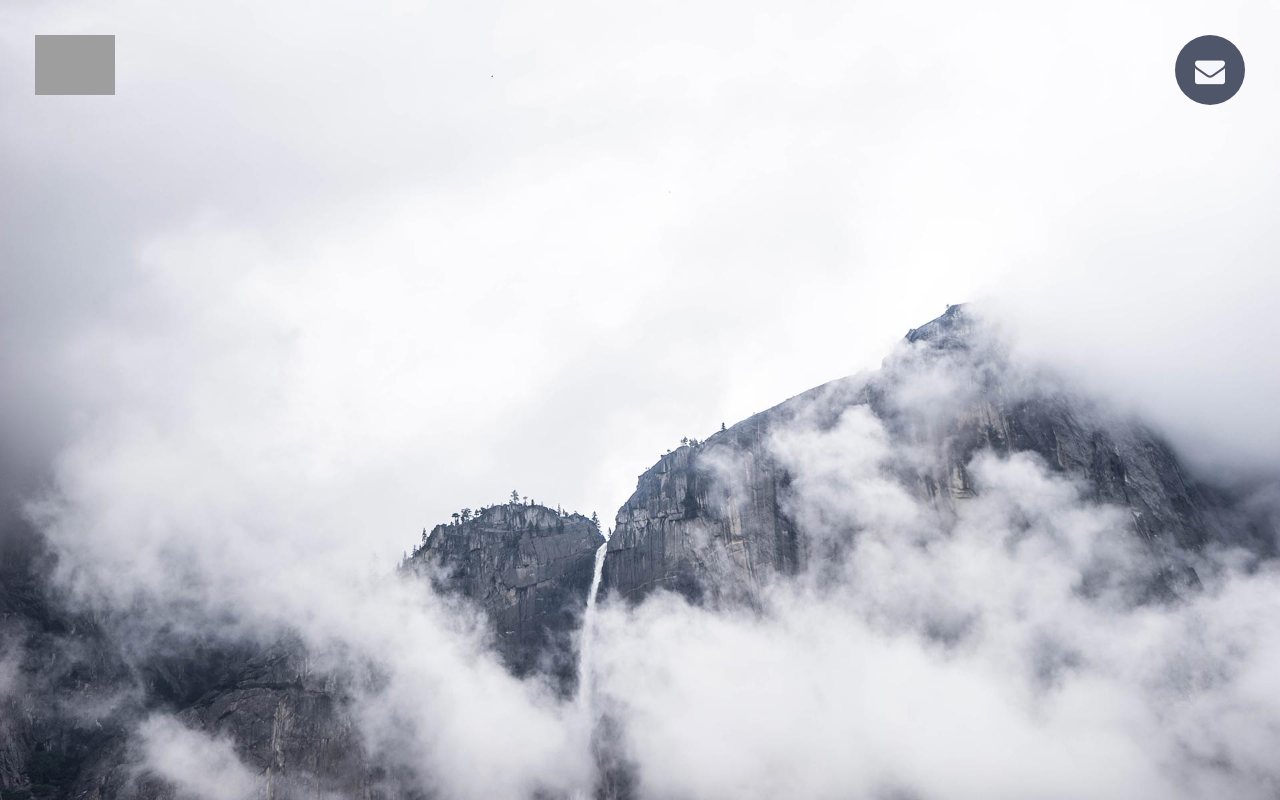
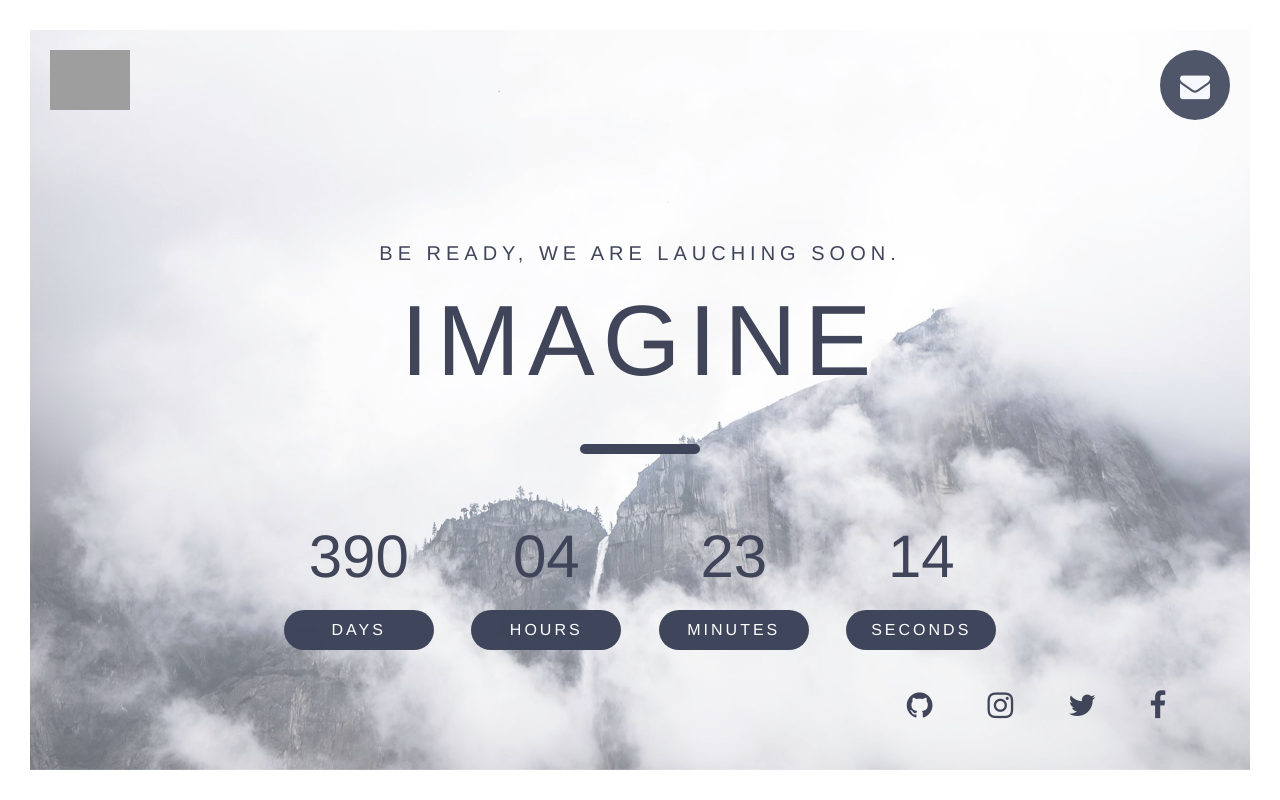
Before and after one commit to caiogranero/Countdown-website, a plain HTML site: page index.html in a window 1280 px wide. Drawn offline with Linux system fonts and the light colour scheme; grey boxes are pictures that could not be loaded.

Commit message:
second commit

```diff
--- a/app.css
+++ b/app.css
@@ -3,10 +3,13 @@ html, body{
 }
 
 body{
-	height: 100%;
     border-color: white;
     border-style: solid;
     border-width: 15px;
+    font-family: "Ubuntu Condensed", "Helvetica Neue", Helvetica, Arial, sans-serif;
+    position: relative;
+    border: 30px solid white;
+    color: rgba(62, 68, 89, 0.992157);
 }
 
 #img {
@@ -27,9 +30,13 @@ body{
     position: absolute;
 }
 
-img{
-    max-width: 100%;
-
+#overlay{
+    background-color: rgba(255, 255, 255, 0.4);
+    top: 0;
+    bottom: 0;
+    left: 0;
+    right: 0;
+    position: absolute;
 }
 
 #logo img{
@@ -60,3 +67,74 @@ img{
     font-size: 30px;
     text-align: center;
 }
+
+.main {
+
+    top: 100px;
+    padding-right: 250px;
+    padding-left: 250px;
+    position: relative;
+    width: 100%;
+    color: rgba(62, 68, 89, 0.992157);
+    display: none;
+}
+
+.main h2{
+    font-size: 20px;
+    letter-spacing: 5px;
+    text-transform: uppercase;
+    text-align: center;
+    line-height: 26px;
+}
+
+.main h1{
+    font-size: 100px;
+    letter-spacing: 8px;
+    text-transform: uppercase;
+    text-align: center;
+    line-height: 88px;
+}
+
+.main hr{
+    margin-top: 50px;
+    border-top: 10px solid rgba(62, 68, 89, 0.992157);
+    width: 120px;
+    border-radius: 5px;
+}
+
+#countdown{
+    margin-top: 40px;
+}
+
+#countdown p{
+    font-size: 60px;
+}
+
+.countdown-label {
+    color: white;
+    background-color: rgba(62, 68, 89, 0.992157);
+    border-radius: 50px;
+    height: 40px;
+    width: 150px;
+    font-size: 16px;
+    letter-spacing: 3px;
+    text-transform: uppercase;
+    text-align: center;
+    line-height: 40px;
+}
+
+footer{
+    position: absolute;
+    bottom: 50px;
+    right: 50px;
+    color: rgba(62, 68, 89, 0.992157);
+}
+
+footer .icons{
+    font-size: 30px;
+}
+
+.icons i {
+    cursor: pointer;
+    margin-right: 100px;
+}
--- a/app.js
+++ b/app.js
@@ -0,0 +1,54 @@
+var deadline = 'December 31 2017 23:59:59 GMT+0200';
+
+function getTimeRemaining(endtime) {
+	var t = Date.parse(endtime) - Date.parse(new Date());
+	var seconds = Math.floor((t / 1000) % 60);
+	var minutes = Math.floor((t / 1000 / 60) % 60);
+	var hours = Math.floor((t / (1000 * 60 * 60)) % 24);
+	var days = Math.floor(t / (1000 * 60 * 60 * 24));
+	return {
+		'total': t,
+		'days': days,
+		'hours': hours,
+		'minutes': minutes,
+		'seconds': seconds
+	};
+}
+
+function initializeClock(id, endtime) {
+	var clock = document.getElementById(id);
+  	var daysSpan = clock.querySelector('.days');
+ 	var hoursSpan = clock.querySelector('.hours');
+  	var minutesSpan = clock.querySelector('.minutes');
+  	var secondsSpan = clock.querySelector('.seconds');
+
+  	function updateClock() {
+	    var t = getTimeRemaining(endtime);
+
+	    daysSpan.innerHTML = t.days;
+	    hoursSpan.innerHTML = ('0' + t.hours).slice(-2);
+	    minutesSpan.innerHTML = ('0' + t.minutes).slice(-2);
+	    secondsSpan.innerHTML = ('0' + t.seconds).slice(-2);
+
+	    if (t.total <= 0) {
+	      	clearInterval(timeinterval);
+	    }
+	}
+
+	updateClock();
+	var timeinterval = setInterval(updateClock, 1000);
+}
+
+(function(window, document, undefined){
+
+window.onload = init;
+
+  function init(){
+  	initializeClock('countdown', deadline);
+  }
+
+})(window, document, undefined);
+
+$(document).ready(function(){
+	$( ".main" ).fadeIn( "slow");
+});
--- a/index.html
+++ b/index.html
@@ -1,26 +1,89 @@
 <html>
 	<head>
 		<link rel="stylesheet" type="text/css" href="app.css">
-		<link rel="stylesheet" type="text/css" href="bower_components/bootstrap/dist/css/bootstrap.css">
+		<link rel="stylesheet" type="text/css" href="bower_components\bootstrap\dist\css\bootstrap.css">
 		<link rel="stylesheet" type="text/css" href="bower_components/font-awesome/css/font-awesome.css">
+		<script src="bower_components/jquery/dist/jquery.js"></script>
+		<script src="app.js"></script>
 	</head>
 	<body>
 		<div class="bg">
 			<div id="img"></div>
+			<div id="overlay"></div>
 		</div>
 		<header>
 			<div class="row">
-				<div class="col-md-6">
+				<div class="col-md-6 col-xs-6 col-sm-6">
 					<div id="logo">
 						<img src="http://demo.bonefishcode.com/acrux/template/light/light-img-cloud-audio/assets/img/logo-dark.png">
 					</div>
 				</div>
-				<div class="col-md-6">
+				<div class="col-md-6 col-xs-6 col-sm-6">
 					<div id="message">
 						<i class="fa fa-envelope" aria-hidden="true"></i>
 					</div>
 				</div>
 			</div>
 		</header>
+		<div class="main">
+			<center>
+			<div class="row">
+				<div class="col-md-12">
+					<h2> BE READY, WE ARE LAUCHING SOON. </h2>
+				</div>
+			</div>
+			<div class="row">
+				<div class="col-md-12">
+					<h1> IMAGINE </h1>
+				</div>
+			</div>
+			<div class="row">
+				<div class="col-md-12">
+					<hr>
+				</div>
+			</div>
+			<div class="row" id="countdown">
+				<div class="col-md-3 col-xs-6 col-countdown">
+					<p class="days"></p>
+					<div class="countdown-label">Days</div>
+				</div>
+				<div class="col-md-3 col-xs-6 col-countdown">
+					<p class="hours"></p>
+					<div class="countdown-label">Hours</div>
+				</div>
+				<div class="col-md-3 col-xs-6 col-countdown">
+					<p class="minutes"></p>
+					<div class="countdown-label">Minutes</div>
+				</div>
+				<div class="col-md-3 col-xs-6 col-countdown">
+					<p class="seconds"></p>
+					<div class="countdown-label">Seconds</div>
+				</div>
+			</div>
+			</center>
+		</div>
+		<footer>
+			<div class="row">
+				<div class="col-md-6 music">
+
+				</div>
+				<div class="col-md-6 icons">
+					<div class="row">
+						<div class="col-md-3">
+							<i class="fa fa-github" aria-hidden="true"></i>
+						</div>
+						<div class="col-md-3">
+							<i class="fa fa-instagram" aria-hidden="true"></i>
+						</div>
+						<div class="col-md-3">
+							<i class="fa fa-twitter" aria-hidden="true"></i>
+						</div>
+						<div class="col-md-3">
+							<i class="fa fa-facebook" aria-hidden="true"></i>
+						</div>
+					</div>
+				</div>
+			</div>
+		</footer>
 	</body>
 </html>
```
Also changed, not shown: image.png (added).
